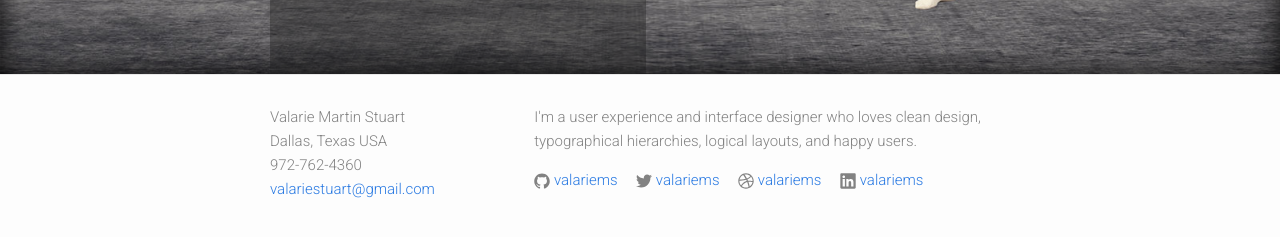
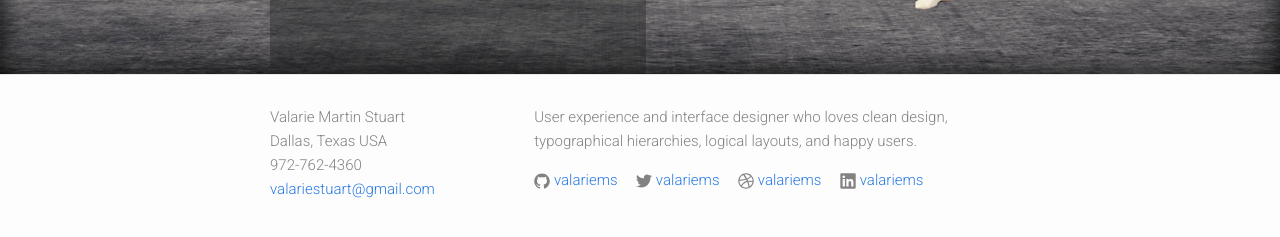
Before and after one commit to valariems/valariems.github.io, a Jekyll site: the page built from index.html, in a window 1280 px wide and 900 px high, scrolled down 1524 px. Shown: the part 649-886 px from the top of the window. Built offline with Jekyll 4.4.1, drawn with Linux system fonts in a browser that asks for light colours; nearby versions of some CDN libraries.

Commit message:
Small change to try to rebuild.

```diff
--- a/_config.yml
+++ b/_config.yml
@@ -9,7 +9,7 @@
 title: Valarie Martin Stuart
 email: valariestuart@gmail.com
 description: > # this means to ignore newlines until "baseurl:"
-  I'm a user experience and interface designer who loves clean design,
+  User experience and interface designer who loves clean design,
   typographical hierarchies, logical layouts, and happy users.
 url: "localhost:4000" #"http://yourdomain.com" # the base hostname & protocol for your site
 twitter_username: valariems
```
